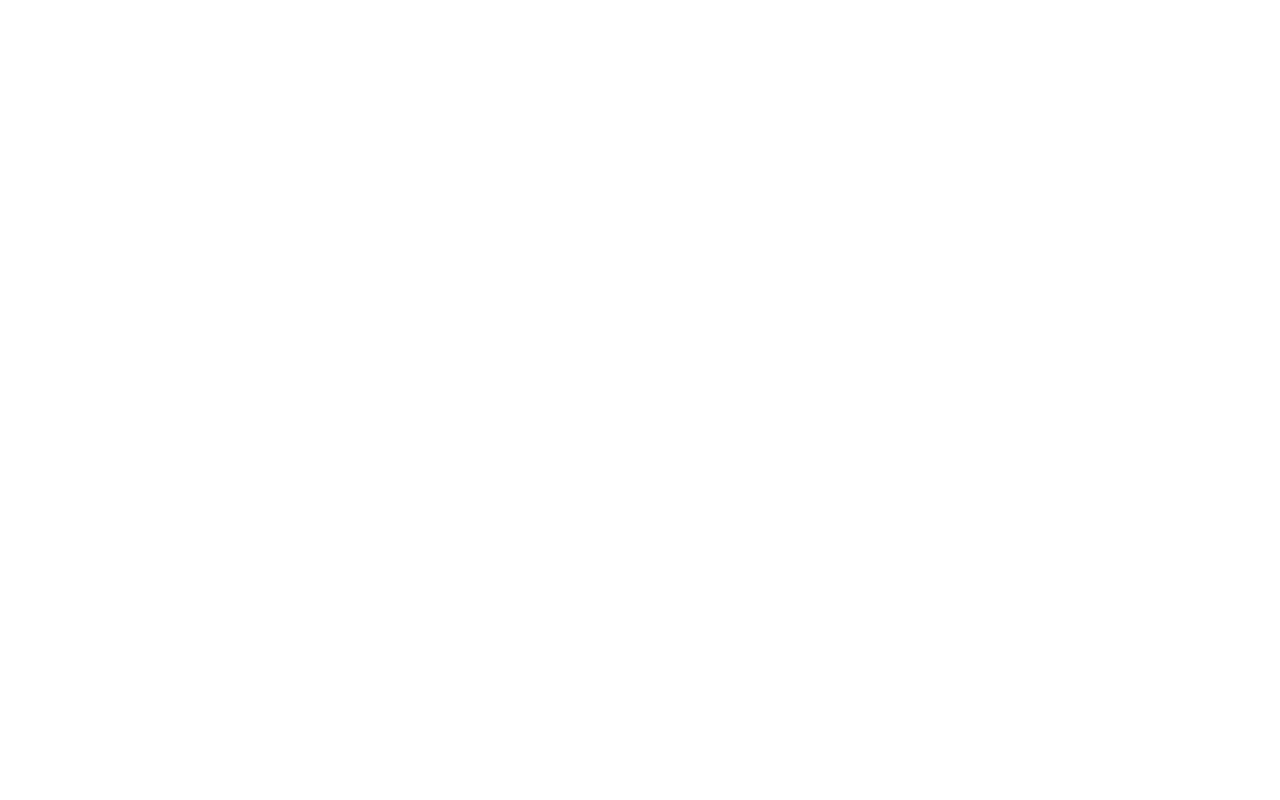
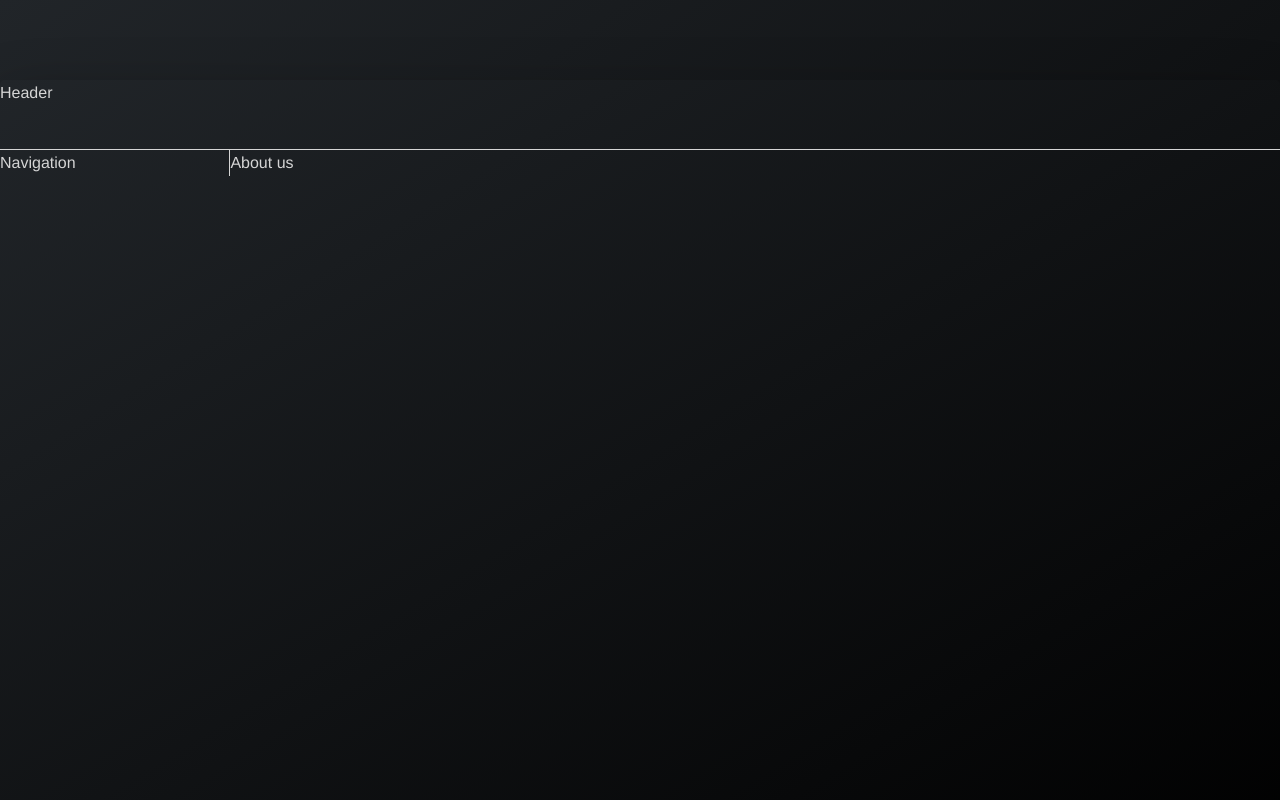
Before and after one commit to Noctturne/BRVO-about-test, a website: page index.html in a window 1280 px wide. Shown: the top 800 px of the page. Drawn offline with Linux system fonts and the light colour scheme.

Commit message:
Building the overall layout

```diff
--- a/index.html
+++ b/index.html
@@ -5,6 +5,21 @@
         <meta name="viewport" content="width=device-width, initial-scale=1.0">
         <link rel="stylesheet" href="css/style.css">
 
-        <title> BRVO -About </title>
+        <title> BRVO - About </title>
     </head>
+    <body>
+        <div class="container">
+            <header class="site-header">
+                Header
+            </header>
+            <main class="content">
+                <nav class="sidebar">
+                    Navigation
+                </nav>
+                <section class="about">
+                    About us
+                </section>
+            </main>
+        </div>
+    </body>
 </html>
--- a/package.json
+++ b/package.json
@@ -4,7 +4,7 @@
   "description": "",
   "main": "index.js",
   "scripts": {
-    "sass": "node-sass -w sass/main.scss -o css/style.css --recursive"
+    "sass": "sass --watch sass/main.scss css/style.css"
   },
   "repository": {
     "type": "git",
@@ -16,7 +16,5 @@
     "url": "https://github.com/Noctturne/BRVO-about-test/issues"
   },
   "homepage": "https://github.com/Noctturne/BRVO-about-test#readme",
-  "devDependencies": {
-    "node-sass": "^6.0.1"
-  }
+  "devDependencies": {}
 }
--- /dev/null
+++ b/sass/base/_base.scss
@@ -0,0 +1,27 @@
+* {
+    margin: 0;
+    padding: 0;
+}
+
+*, *::after, *::before {
+    margin: 0;
+    padding: 0;
+    box-sizing: inherit;
+}
+
+html {
+    box-sizing: border-box;
+    font-size: 62.5%;       // 1 rem = 10px; 10px/16px = 62.5%
+}
+
+body{
+    font-family: $font-family-base;
+    font-size: $font-size-base;
+    font-weight: $font-weight-base;
+    color: $color-light;
+    line-height: $line-height-base;
+    background-image: $gradient-dark;
+    background-size: cover;
+    background-repeat: no-repeat;
+    min-height: 100vh;
+}
--- /dev/null
+++ b/sass/layout/_layout.scss
@@ -0,0 +1,28 @@
+.container{
+    max-width: 140rem;
+    margin: 8rem auto;
+    background-image: $gradient-dark;
+    border-radius: 0.5rem;
+    box-shadow: $box-shadow-base;
+    min-height: 80rem;
+}
+
+.site-header{
+    height: 7rem;
+    border-bottom: 0.1rem ridge $color-light;
+}
+
+.content{
+    display: flex;
+}
+
+/* flex grow | flex-srhink | flex-basis */
+.sidebar {
+    flex: 0 0 18%;
+    border-right: 0.1rem solid $color-light;
+}
+
+/* Grows as much as it can */
+.about {
+    flex: 1;
+}
--- a/sass/main.scss
+++ b/sass/main.scss
@@ -0,0 +1,6 @@
+@import "variables/variables";
+@import "mixins/mixins";
+@import "nesting/nesting";
+@import "utilities/utilities";
+@import "layout/layout";
+@import "base/base";
--- /dev/null
+++ b/sass/utilities/_utilities.scss
@@ -0,0 +1,2 @@
+/*      GRADIENTS        */
+$gradient-dark: linear-gradient(to right bottom, $color-dark, $color-primary);
--- /dev/null
+++ b/sass/variables/_variables.scss
@@ -0,0 +1,17 @@
+/*      FONT        */
+$font-family-base: "Helvetica Neue", sans-serif;
+$font-size-base: 1.6rem;
+$font-weight-base: 400;
+$line-height-base: 1.6;
+
+/*      COLORS        */
+$color-primary: #000;
+$color-secondary: #ad9b62;
+$color-secondary-dark: #917D3A;
+$color-dark: #212529;
+$color-dark-light: #313335;
+$color-light: #D5D5D5;
+$color-white: #FFF;
+
+/*      SHADOWS        */
+$box-shadow-base:  0 2rem 6rem rgba(0, 0, 0, .3);
```
Also changed, not shown: css/style.css, sass/mixins/_mixins.scss (added), sass/nesting/_nesting.scss (added), 2 other files.
